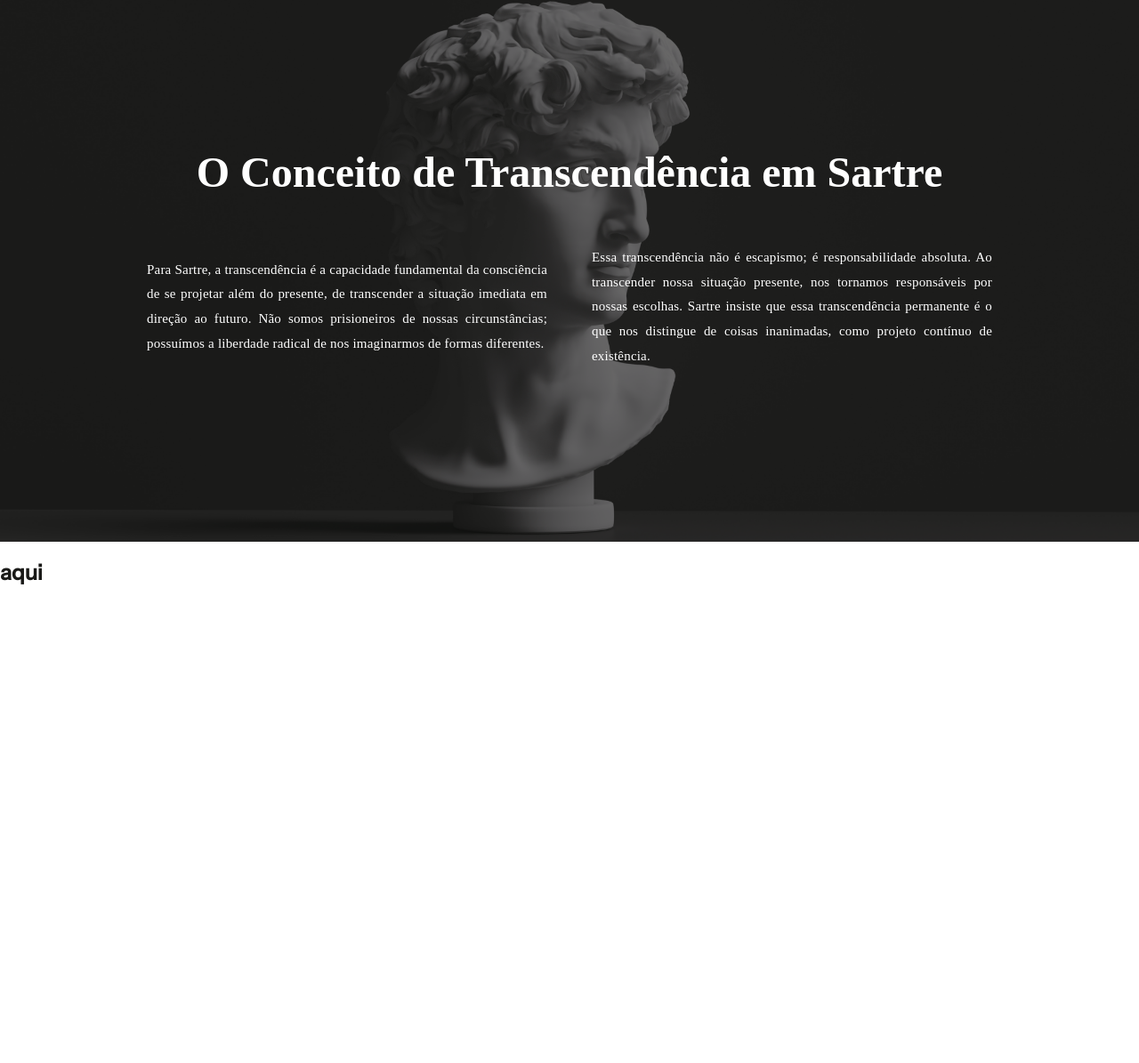
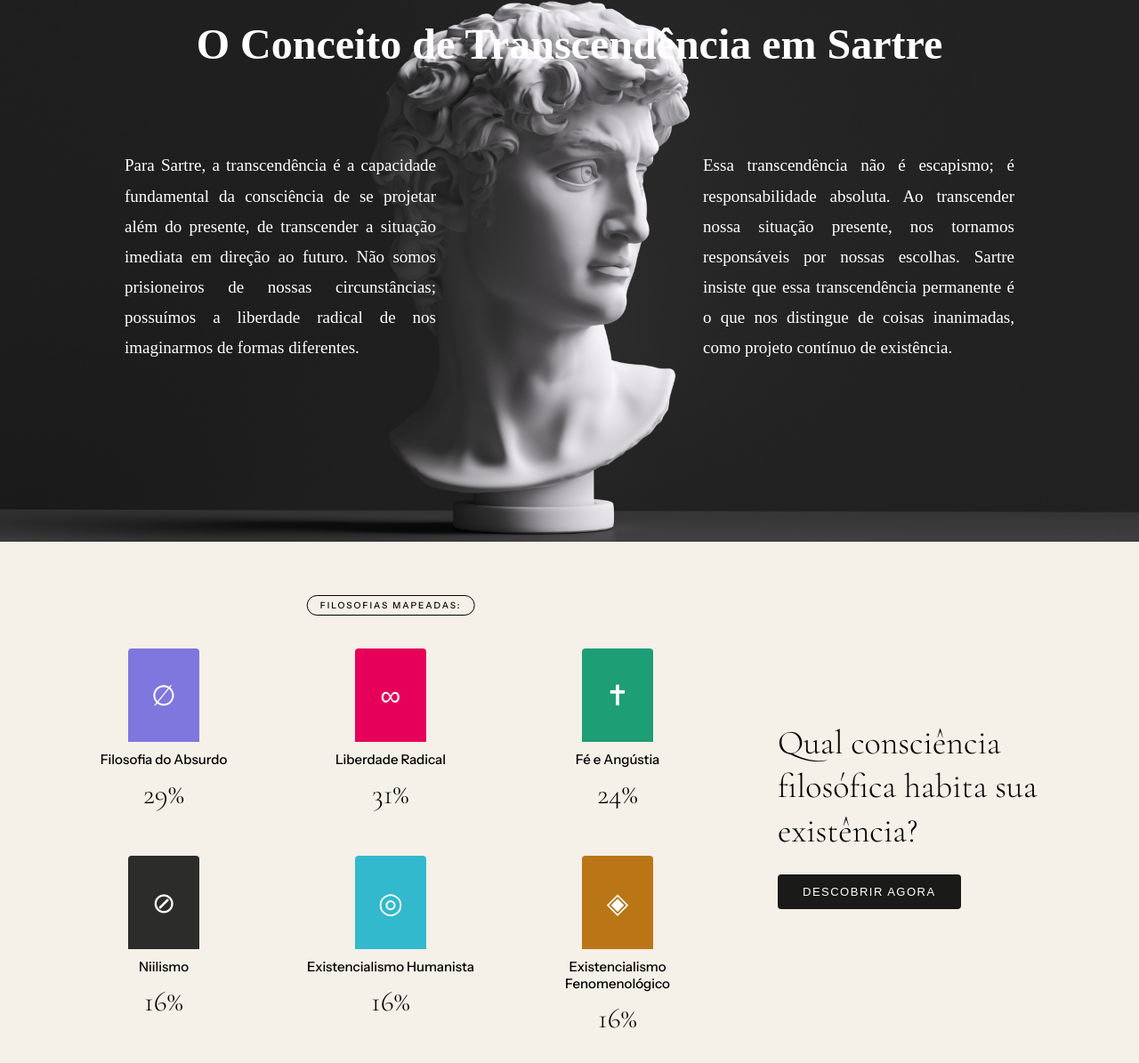
Before and after one commit to danielrocha28/eg-, a website: page public/index.html in a window 1280 px wide. Shown: the part 1549-2744 px from the top of the page at 89% size. Before the commit the page ends 2227 px from the top, so only its background shows below. Drawn offline with nearby package versions, Linux system fonts and the light colour scheme; a web font is replaced by a local one.

Commit message:
feat: add section quiz and fix the page dashboard

```diff
--- a/public/css/estilo.css
+++ b/public/css/estilo.css
@@ -283,68 +283,171 @@ body {
 }
 
 .transcendence {
+  background-color: #000;
   width: 100%;
   height: 80vh;
   background-image: url(../assets/imgs/mais1f.png);
   background-size: cover;
   background-position: center;
-  background-repeat: no-repeat;
   display: flex;
   align-items: center;
   justify-content: center;
   position: relative;
-}
-
-.transcendence::before {
-  content: '';
-  position: absolute;
-  top: 0;
-  left: 0;
-  right: 0;
-  bottom: 0;
-  background-color: rgba(26, 26, 24, 0.65);
-  z-index: 1;
+  overflow: hidden;
 }
 
 .container-transcendence {
-  max-width: 1200px;
+  max-width: 1000px;
+  width: 95%;
   margin: 0 auto;
-  width: 90%;
   position: relative;
-  z-index: 2;
+  height: 100%;
+  display: flex;
+  align-items: center;
 }
 
 .container-transcendence h1 {
+  position: absolute;
+  top: 50px;
+  left: 0;
+  right: 0;
   font-family: 'Caslon Ionic', serif;
   font-size: 48px;
-  font-weight: 1600;
+  font-weight: 1400;
   color: white;
   text-align: center;
-  margin: 0 0 50px 0;
+  margin: 0;
   line-height: 1.3;
 }
 
 .transcendence-content {
   display: flex;
-  gap: 50px;
+  width: 100%;
+  justify-content: space-between;
   align-items: center;
-  justify-content: center;
+  gap: 20px;
 }
 
 .transcendence-block {
-  flex: 1;
-  max-width: 450px;
+  max-width: 350px;
 }
 
 .transcendence-block p {
   font-family: 'Caslon Ionic', serif;
-  font-size: 15px;
+  font-size: 19px;
   color: white;
-  line-height: 1.85;
+  line-height: 1.8;
   margin: 0;
   text-align: justify;
-  letter-spacing: 0.2px;
 }
+
+/* QUIZ */
+
+.quiz {
+  background-color: var(--creme);
+  padding: 60px 5%;
+  display: flex;
+  align-items: center;
+  gap: 60px;
+}
+
+.quiz-houses {
+  display: flex;
+  flex-wrap: wrap;
+  justify-content: center;
+  gap: 50px 25px;
+  position: relative;
+  padding-top: 60px;
+  max-width: 750px;
+}
+
+.quiz-badge {
+  position: absolute;
+  top: 0;
+  left: 50%;
+  transform: translateX(-50%);
+  border: 1px solid black;
+  color: black;
+  font-size: 10px;
+  font-weight: 500;
+  letter-spacing: 2px;
+  padding: 4px 14px;
+  border-radius: 20px;
+  white-space: nowrap;
+}
+
+.house-item {
+  display: flex;
+  flex-direction: column;
+  align-items: center;
+  gap: 10px;
+  width: calc(33.33% - 20px);
+  min-width: 80px;
+}
+
+.house-banner {
+  width: 80px;
+  height: 105px;
+  border-radius: 4px 4px 0 0;
+  display: flex;
+  align-items: center;
+  justify-content: center;
+  font-size: 32px;
+  color: white;
+}
+
+.house-name {
+  font-size: 15px;
+  font-weight: 500;
+  color: black;
+  text-align: center;
+}
+
+.house-pct {
+  font-family: 'Cormorant Garamond', serif;
+  font-size: 32px;
+  font-weight: 300;
+  color: black;
+}
+
+.quiz-cta {
+  flex: 1;
+  display: flex;
+  flex-direction: column;
+  gap: 24px;
+}
+
+.quiz-cta h1 {
+  font-family: 'Cormorant Garamond', serif;
+  font-size: 38px;
+  font-weight: 300;
+  color: black;
+  line-height: 1.3;
+  margin: 0;
+}
+
+.btn-quiz {
+  cursor: pointer;
+  width: fit-content;
+  padding: 12px 28px;
+  background-color: var(--carvao);
+  color: white;
+  border: none;
+  border-radius: 4px;
+  font-size: 13px;
+  font-weight: 500;
+  letter-spacing: 1.5px;
+  text-transform: uppercase;
+  position: relative;
+  overflow: hidden;
+  transition: background 0.2s, transform 50ms;
+}
+
+.btn-quiz:hover {
+   background-color: #2b2b2b;
+  color: var(--creme);
+}
+
 
 /* FOOTER */
 
--- a/public/index.html
+++ b/public/index.html
@@ -15,6 +15,7 @@
   <link
     href="https://fonts.googleapis.com/css2?family=Cormorant+Garamond:ital,wght@0,300;0,400;0,600;1,300;1,400&family=Instrument+Sans:wght@300;400;500&display=swap"
     rel="stylesheet">
+    <link rel="stylesheet" href="https://cdn.jsdelivr.net/npm/@tabler/icons-webfont@latest/tabler-icons.min.css" />
 </head>
 
 <body>
@@ -81,9 +82,64 @@
       </div>
     </div>
   </section>
-  <section conteudos>
-    <h1>aqui</h1>
-  </section>
+ <section class="quiz" id="quiz">
+  <div class="quiz-houses">
+    <span class="quiz-badge">FILOSOFIAS MAPEADAS:</span>
+
+    <div class="house-item">
+      <div class="house-banner" style="background:#7F77DD;">
+        <span>∅</span>
+      </div>
+      <span class="house-name">Filosofia do Absurdo</span>
+      <span class="house-pct">29%</span>
+    </div>
+
+    <div class="house-item featured">
+      <div class="house-banner" style="background:#e6005a;">
+        <span>∞</span>
+      </div>
+      <span class="house-name">Liberdade Radical</span>
+      <span class="house-pct">31%</span>
+    </div>
+
+    <div class="house-item">
+      <div class="house-banner" style="background:#1D9E75;">
+        <span>✝</span>
+      </div>
+      <span class="house-name">Fé e Angústia</span>
+      <span class="house-pct">24%</span>
+    </div>
+
+    <div class="house-item">
+      <div class="house-banner" style="background:#2C2C2A;">
+        <span>⊘</span>
+      </div>
+      <span class="house-name">Niilismo</span>
+      <span class="house-pct">16%</span>
+    </div>
+
+    <div class="house-item">
+      <div class="house-banner" style="background:#32b9cd;">
+        <span>◎</span>
+      </div>
+      <span class="house-name">Existencialismo Humanista</span>
+      <span class="house-pct">16%</span>
+    </div>
+
+    <div class="house-item">
+      <div class="house-banner" style="background:#BA7517;">
+        <span>◈</span>
+      </div>
+      <span class="house-name">Existencialismo Fenomenológico</span>
+      <span class="house-pct">16%</span>
+    </div>
+  </div>
+
+  <div class="quiz-cta">
+    <h1>Qual consciência filosófica habita sua existência?</h1>
+    <a href="cadastro.html"><button class="btn-quiz">Descobrir agora</button></a>
+  </div>
+</section>
 
 </body>
 
```
Also changed, not shown: public/cadastro.html (+1 -1 lines), public/css/dashboards.css (+39 -32 lines), public/dashboard/cards.html (+2 -2 lines), public/dashboard/dashboard.html (+4 -2 lines), public/dashboard/mural.html (+1 -1 lines), public/simulador.html (+1 -1 lines), public/assets/imgs/logo-branca.png (added).
